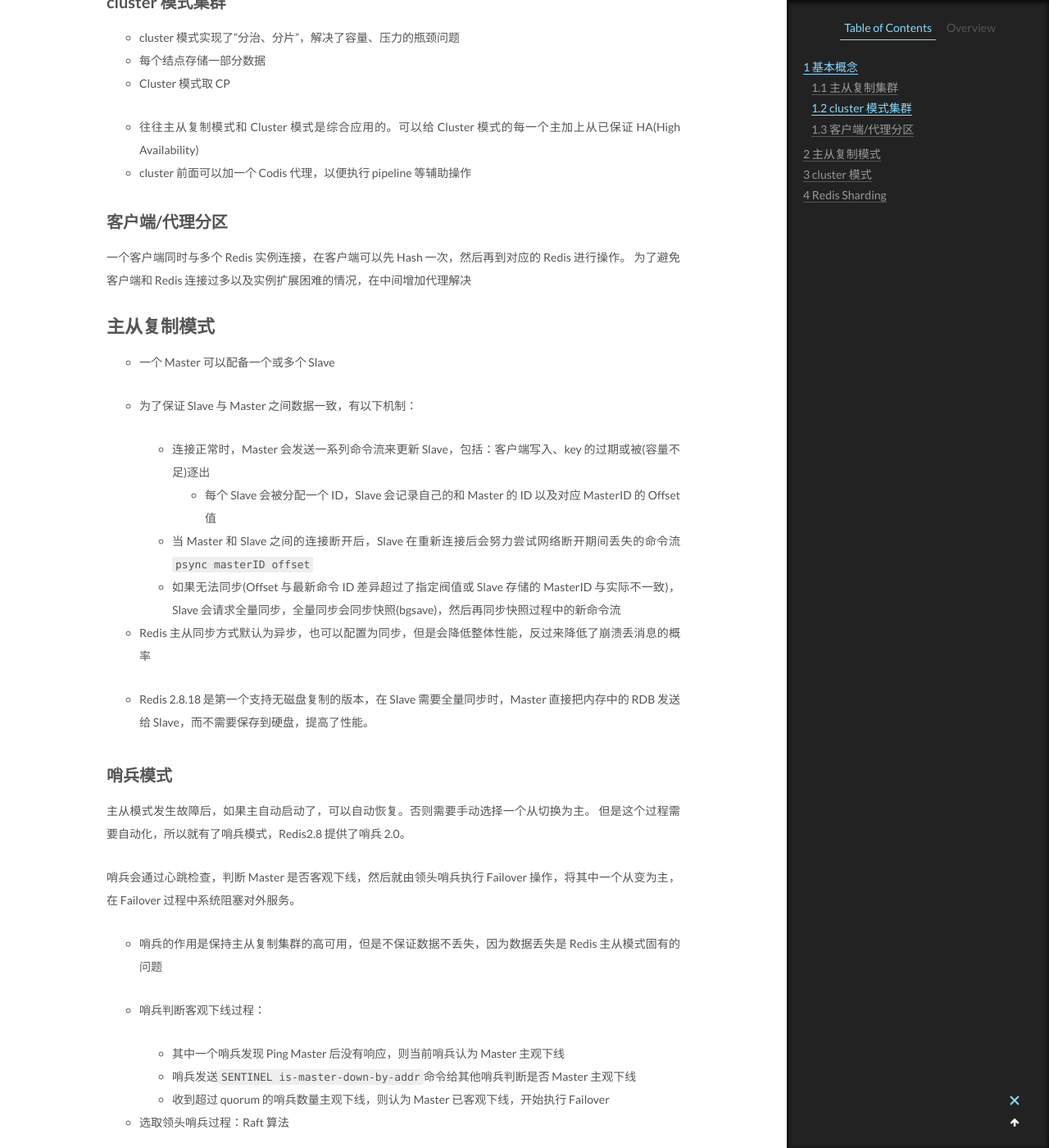
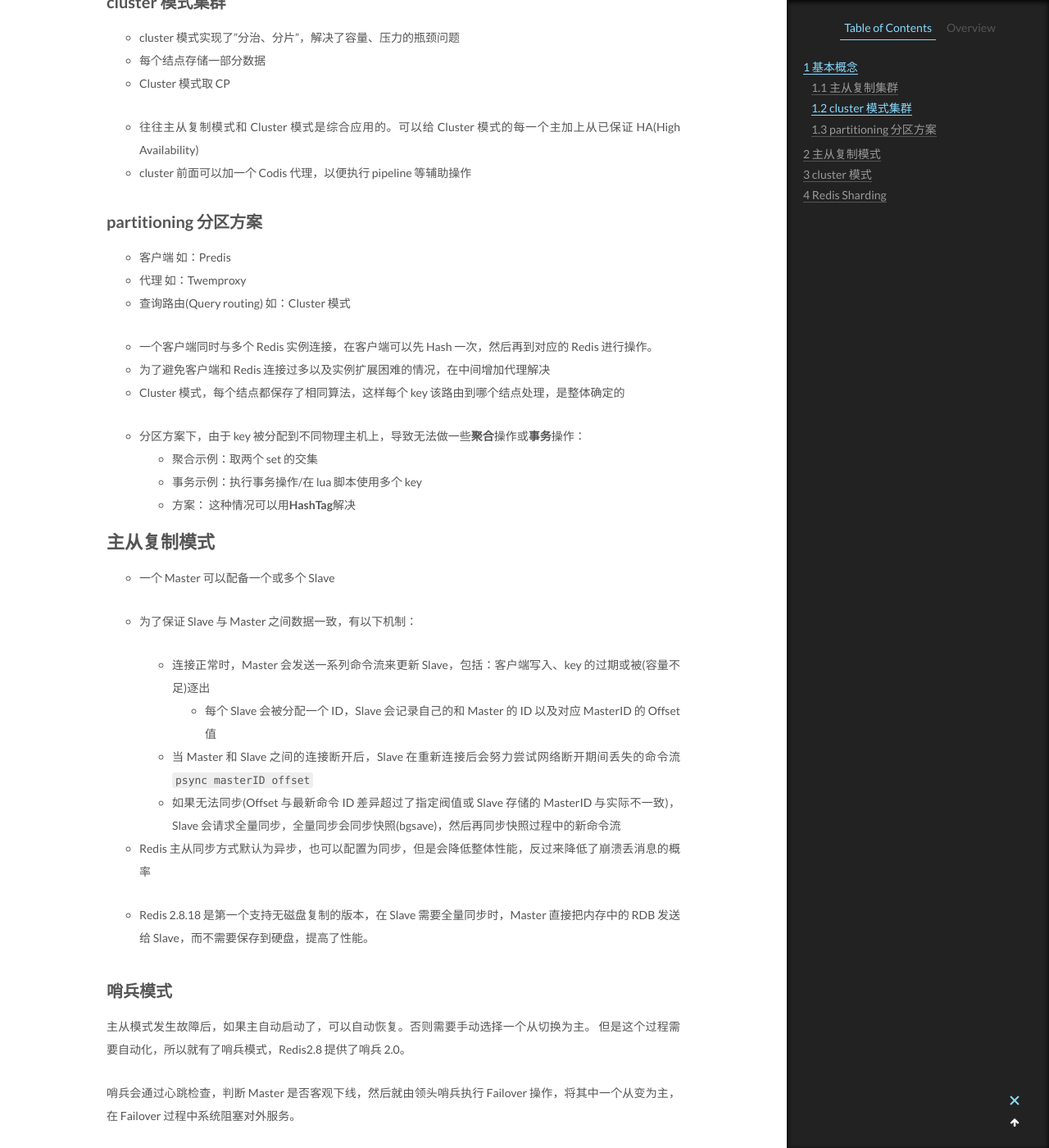
Before and after one commit to CodeHunter2006/CodeHunter2006.github.io, a Jekyll site: the page built from _posts/2021-04-09-Redis_Cluster.md, in a window 1280 px wide and 1400 px high, scrolled down 945 px. Shown: the whole window at 82% size. Built offline with Jekyll 4.4.1, drawn with Linux system fonts in a browser that asks for light colours; some of the changed text lies outside the part shown.

Commit message:
[doc]: add contents.

```diff
--- a/_posts/2021-04-09-Redis_Cluster.md
+++ b/_posts/2021-04-09-Redis_Cluster.md
@@ -33,10 +33,24 @@ tags: Redis Distribute
 - 往往主从复制模式和 Cluster 模式是综合应用的。可以给 Cluster 模式的每一个主加上从已保证 HA(High Availability)
 - cluster 前面可以加一个 Codis 代理，以便执行 pipeline 等辅助操作
 
-## 客户端/代理分区
+## partitioning 分区方案
 
-一个客户端同时与多个 Redis 实例连接，在客户端可以先 Hash 一次，然后再到对应的 Redis 进行操作。
-为了避免客户端和 Redis 连接过多以及实例扩展困难的情况，在中间增加代理解决
+- 客户端
+  如：Predis
+- 代理
+  如：Twemproxy
+- 查询路由(Query routing)
+  如：Cluster 模式
+
+- 一个客户端同时与多个 Redis 实例连接，在客户端可以先 Hash 一次，然后再到对应的 Redis 进行操作。
+- 为了避免客户端和 Redis 连接过多以及实例扩展困难的情况，在中间增加代理解决
+- Cluster 模式，每个结点都保存了相同算法，这样每个 key 该路由到哪个结点处理，是整体确定的
+
+- 分区方案下，由于 key 被分配到不同物理主机上，导致无法做一些**聚合**操作或**事务**操作：
+  - 聚合示例：取两个 set 的交集
+  - 事务示例：执行事务操作/在 lua 脚本使用多个 key
+  - 方案：
+    这种情况可以用**HashTag**解决
 
 # 主从复制模式
 
@@ -135,6 +149,7 @@ Java Redis 客户端驱动 Jedis 支持 Redis Sharding 功能。
 - 缺点
   - 由于 Sharding 处理在客户端，规模较大时有较大挑战
   - 客户端不支持动态增删结点，服务端 Redis 拓扑结构变化时，每个客户端都需要更新调整
-  - 连接不能共享，当应用规模增大时，资源浪费不易优化
+  - 连接不能共享，当应用规模增大时，连接成本高(连接数量、建立连接时间)，资源浪费不易优化
 
-* 客户端和 Redis 集群之间可以加一个 proxy 代理，可以减少连接数，但是会出现代理瓶颈及代理损耗
+* 客户端和 Redis 集群之间可以加一个 proxy 代理，可以减少连接数，但是会出现代理瓶颈及代理延迟损耗
+  - 如果单台代理压力过大，可以在前面放一个 LVS 负载均衡，LVS 本身做主备配置
```
Also changed, not shown: _posts/2019-01-28-Redis_distribute.md (+1 -0 lines), _posts/2020-04-16-Go_unsafe.md (+3 -2 lines), _posts/2020-12-20-Algorithm_Tips.md (+13 -0 lines), _posts/2020-12-27-Algorithm_Array.md (+33 -0 lines), _posts/2020-12-27-LeetCode_Question_Category.md (+14 -0 lines).
